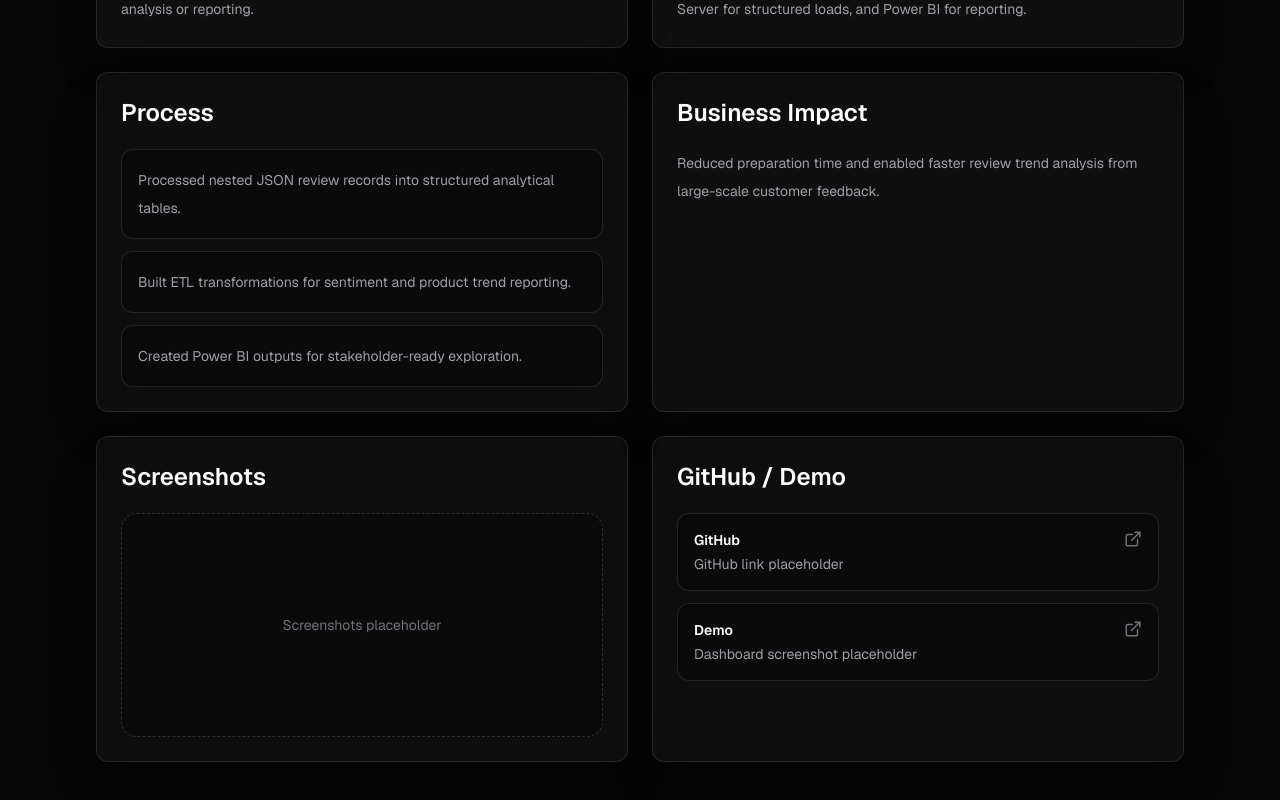
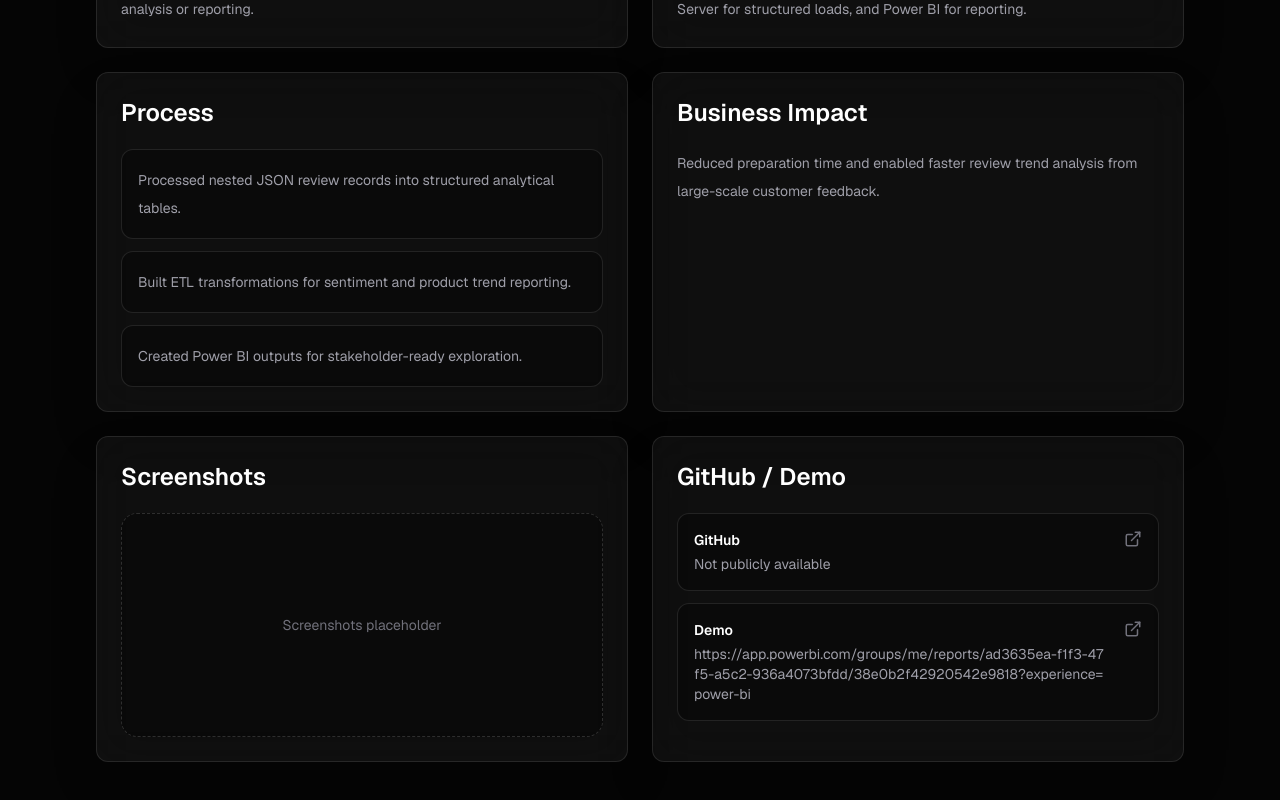
Before and after one commit to Akashpatel2609/akash-portfolio, a Next.js app: page /projects/amazon-reviews-etl-pipeline in a window 1280 px wide. Shown: the part 860-1660 px from the top of the page. Built offline with nearby package versions, Linux system fonts and the light colour scheme.

Commit message:
Add real project and resume links

```diff
--- a/src/app/projects/[slug]/page.tsx
+++ b/src/app/projects/[slug]/page.tsx
@@ -153,13 +153,36 @@ function CaseBlock({ title, body }: { title: string; body: string }) {
 }
 
 function PlaceholderLink({ label, value }: { label: string; value: string }) {
-  return (
-    <div className="flex items-start justify-between gap-4 rounded-xl border border-white/10 bg-black/30 p-4">
+  const hasUrl = value.startsWith("http");
+  const content = (
+    <>
       <div>
         <p className="text-sm font-semibold text-white">{label}</p>
-        <p className="mt-1 text-sm text-zinc-400">{value}</p>
+        <p className="mt-1 break-all text-sm text-zinc-400">
+          {value || "Not publicly available"}
+        </p>
       </div>
       <ExternalLink className="shrink-0 text-zinc-500" size={18} />
-    </div>
+    </>
+  );
+
+  if (!hasUrl) {
+    return (
+      <div className="flex items-start justify-between gap-4 rounded-xl border border-white/10 bg-black/30 p-4">
+        {content}
+      </div>
+    );
+  }
+
+  return (
+    <a
+      href={value}
+      target="_blank"
+      rel="noreferrer"
+      aria-label={`Open ${label} for ${value}`}
+      className="flex items-start justify-between gap-4 rounded-xl border border-white/10 bg-black/30 p-4 transition hover:border-white/25 hover:bg-white/[0.055]"
+    >
+      {content}
+    </a>
   );
 }
--- a/src/components/contact.tsx
+++ b/src/components/contact.tsx
@@ -42,6 +42,9 @@ export function Contact() {
               })}
               <a
                 href={profile.contact.resume}
+                target="_blank"
+                rel="noreferrer"
+                aria-label="Download Akash Patel resume"
                 className="inline-flex min-h-24 items-center gap-3 rounded-xl border border-white bg-white p-4 text-sm font-semibold text-black shadow-[0_0_36px_rgba(255,255,255,0.18)] transition hover:bg-zinc-200"
               >
                 <Download size={22} />
--- a/src/components/hero.tsx
+++ b/src/components/hero.tsx
@@ -45,6 +45,9 @@ export function Hero() {
                 <a
                   key={action.label}
                   href={action.href}
+                  target={action.href.startsWith("http") ? "_blank" : undefined}
+                  rel={action.href.startsWith("http") ? "noreferrer" : undefined}
+                  aria-label={action.label}
                   className={cn(
                     "inline-flex min-h-12 items-center justify-center gap-2 rounded-full border px-5 text-sm font-semibold transition",
                     action.variant === "primary" &&
--- a/src/data/profile.ts
+++ b/src/data/profile.ts
@@ -46,7 +46,7 @@ export const profile = {
       "Currently building finance, operations, forecasting, margin, resource planning, and risk analytics workflows using Power BI, SQL, Power Query, SharePoint, Vena, and applied AI.",
     actions: [
       { label: "View Work", href: "#projects", variant: "primary" },
-      { label: "Download Resume", href: "/resume", variant: "secondary" },
+      { label: "Download Resume", href: "https://drive.google.com/file/d/1FANhCK1ZFiM6nL9dZgXHJmaNse3jFmW_/view?usp=sharing", variant: "secondary" },
       { label: "Contact Me", href: "#contact", variant: "ghost" }
     ]
   },
@@ -172,8 +172,8 @@ export const profile = {
         metrics: ["Real-time feedback loop", "Multi-modal analysis", "Containerized delivery"],
         businessImpact:
           "Created a practical applied-AI product that turns mock interviews into actionable coaching sessions.",
-        repository: "GitHub link placeholder",
-        demo: "Demo link placeholder"
+        repository: "https://github.com/Akashpatel2609/PrepWise",
+        demo: "https://github.com/Akashpatel2609/PrepWise"
       }
     },
     {
@@ -225,8 +225,8 @@ export const profile = {
         metrics: ["34.7M records processed", "70% data prep time reduction", "Analysis-ready reporting dataset"],
         businessImpact:
           "Reduced preparation time and enabled faster review trend analysis from large-scale customer feedback.",
-        repository: "GitHub link placeholder",
-        demo: "Dashboard screenshot placeholder"
+        repository: "",
+        demo: "https://app.powerbi.com/groups/me/reports/ad3635ea-f1f3-47f5-a5c2-936a4073bfdd/38e0b2f42920542e9818?experience=power-bi"
       }
     },
     {
@@ -252,8 +252,8 @@ export const profile = {
         metrics: ["Star schema model", "Demand pattern analysis", "Vehicle utilization insights"],
         businessImpact:
           "Identified opportunities to shift underutilized vehicle capacity into higher-demand windows.",
-        repository: "GitHub link placeholder",
-        demo: "Dashboard screenshot placeholder"
+        repository: "",
+        demo: "https://app.powerbi.com/groups/me/reports/70948659-7e73-4758-80e2-a613f72bb106/8d5d9ba8102e05c81dcf?experience=power-bi"
       }
     },
     {
@@ -279,8 +279,8 @@ export const profile = {
         metrics: ["8,000-row HR dataset", "Attrition analysis", "Leadership dashboard"],
         businessImpact:
           "Reduced manual reporting and helped leaders identify workforce attrition patterns faster.",
-        repository: "GitHub link placeholder",
-        demo: "Dashboard screenshot placeholder"
+        repository: "",
+        demo: "https://public.tableau.com/app/profile/akash.patel3574/viz/HR_Dashboard_17407938446160/HRSummary"
       }
     }
   ],
@@ -378,7 +378,7 @@ export const profile = {
     email: "26akashpatel99@gmail.com",
     linkedin: "http://www.linkedin.com/in/akp09",
     github: "https://github.com/Akashpatel2609",
-    resume: "/resume",
+    resume: "https://drive.google.com/file/d/1FANhCK1ZFiM6nL9dZgXHJmaNse3jFmW_/view?usp=sharing",
     links: [
       { label: "Location", value: "Toronto, ON", href: "#contact", icon: MapPin },
       { label: "Email", value: "26akashpatel99@gmail.com", href: "mailto:26akashpatel99@gmail.com", icon: Mail },
```
